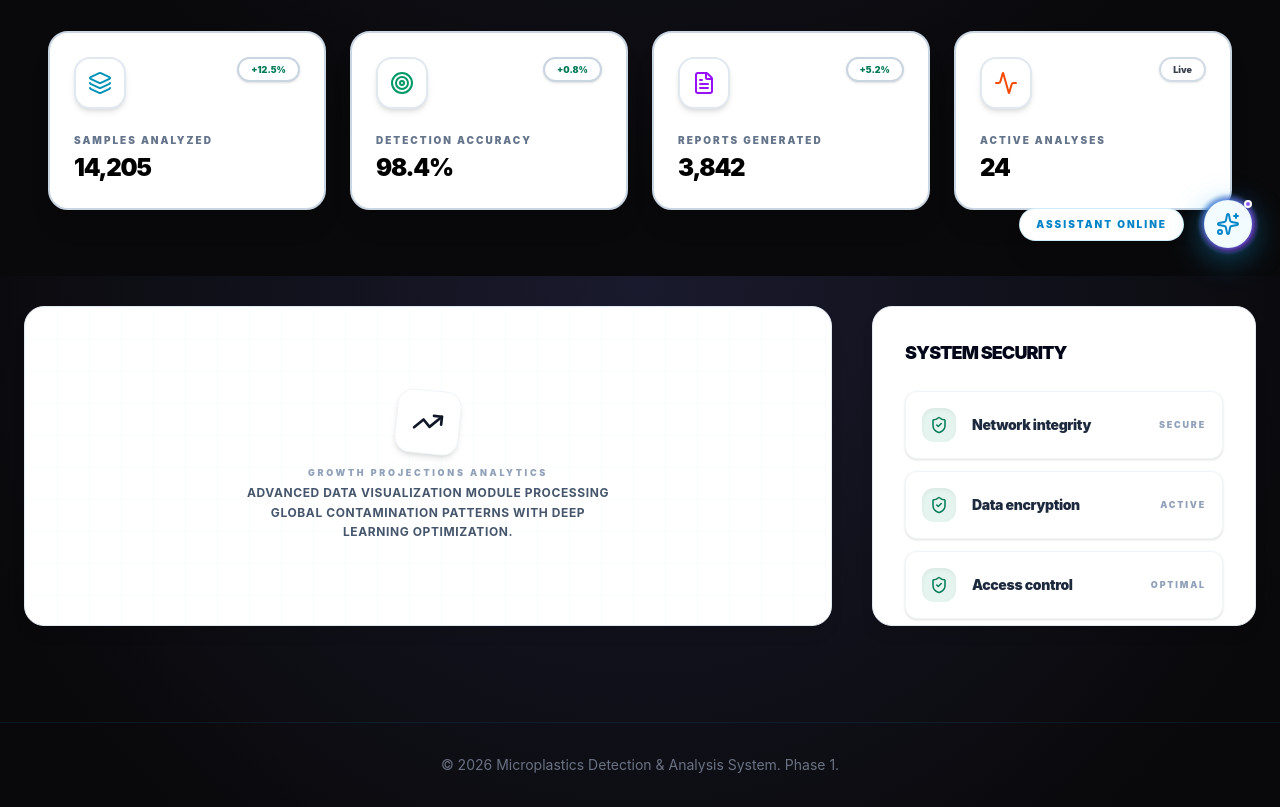
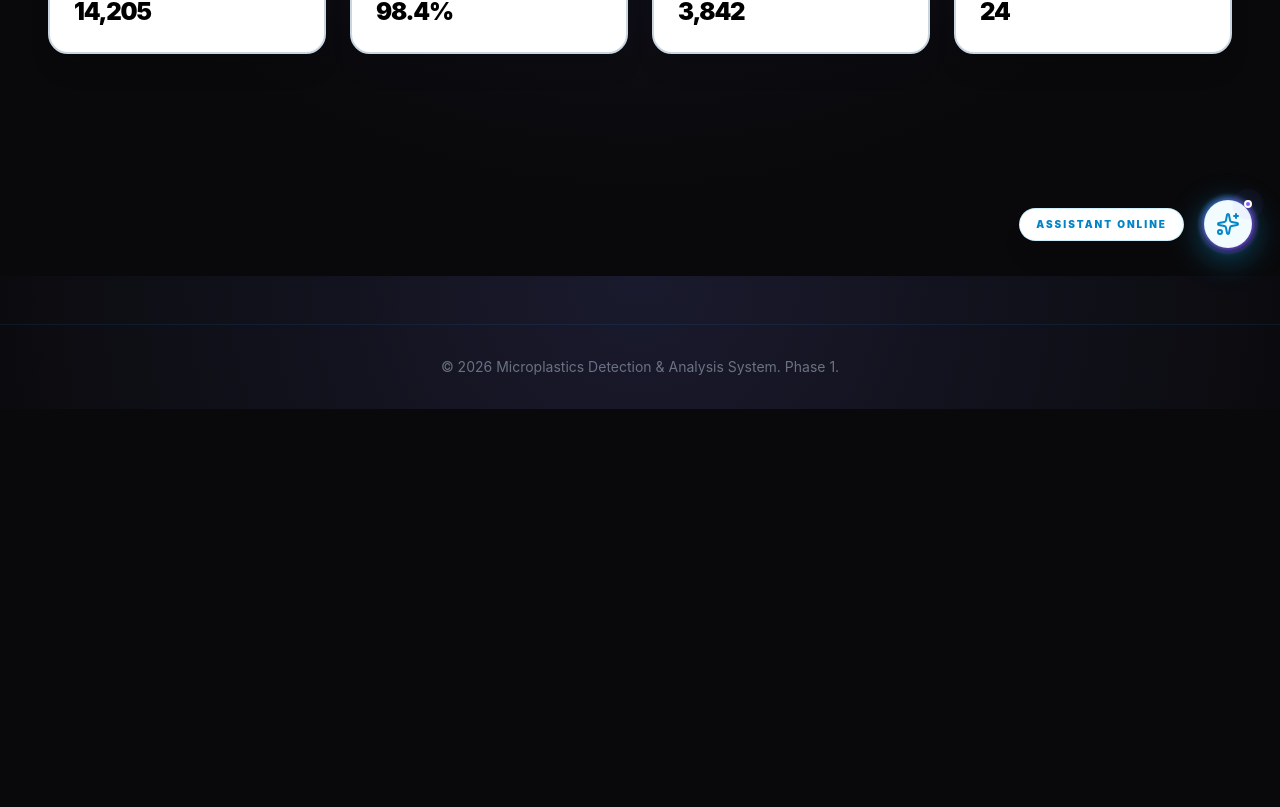
Before and after one commit to Nithishreddyyyy/FTIRNet, a React app in the folder frontend/: page /dashboard in a window 1280 px wide. Shown: the part 524-1331 px from the top of the page. After the commit the page ends 933 px from the top, so only its background shows below. Built offline with nearby package versions, Linux system fonts and the light colour scheme; the HTML template or start-up script is replaced by a standard one.

Commit message:
removed unnecessary components

```diff
--- a/frontend/src/components/Hero.jsx
+++ b/frontend/src/components/Hero.jsx
@@ -18,11 +18,6 @@ const Hero = () => {
           transition={{ duration: 0.8, ease: "easeOut" }}
           className="flex flex-col gap-8"
         >
-          <div className="inline-flex items-center gap-3 px-6 py-2.5 rounded-full bg-white dark:bg-white/5 border-2 border-slate-400 dark:border-white/10 w-fit shadow-xl backdrop-blur-md">
-            <span className="w-3 h-3 rounded-full bg-primary-700 animate-pulse shadow-[0_0_12px_#0369a1]" />
-            <span className="text-[11px] font-black text-slate-950 dark:text-gray-300 tracking-[0.25em] uppercase">Phase 1 Active</span>
-          </div>
-
           <h1 className="text-5xl md:text-7xl lg:text-8xl font-black tracking-tight leading-[0.95] text-black dark:text-white">
             AI-Powered <br />
             <span className="text-gradient">Microplastics</span> <br />
--- a/frontend/src/components/OverviewCards.jsx
+++ b/frontend/src/components/OverviewCards.jsx
@@ -59,11 +59,6 @@ const OverviewCards = () => {
     <section id="dashboard" className="py-8 relative z-10">
       <div className="max-w-7xl mx-auto px-6">
 
-        <div className="mb-10 pb-6 border-b-2 border-slate-400 dark:border-white/10">
-          <h2 className="text-3xl font-black text-black dark:text-white tracking-tighter mb-2">System Overview</h2>
-          <p className="text-sm font-bold text-[#334155] dark:text-gray-400 leading-relaxed max-w-2xl">Real-time metrics from the global microplastics detection network, monitored by our distributed neural nodes.</p>
-        </div>
-
         <motion.div
           variants={containerVariants}
           initial="hidden"
--- a/frontend/src/pages/Dashboard.jsx
+++ b/frontend/src/pages/Dashboard.jsx
@@ -1,7 +1,7 @@
 import React from 'react';
 import { motion } from 'framer-motion';
 import OverviewCards from '../components/OverviewCards';
-import { LayoutDashboard, TrendingUp, Users, ShieldCheck, ChevronDown } from 'lucide-react';
+import { LayoutDashboard, TrendingUp, ChevronDown } from 'lucide-react';
 
 const Dashboard = () => {
   return (
@@ -42,42 +42,6 @@ const Dashboard = () => {
           </div>
           <OverviewCards />
         </div>
-
-        {/* Placeholder for deeper analytics */}
-        <div className="grid grid-cols-1 lg:grid-cols-3 gap-10 pt-4">
-          <div className="lg:col-span-2 glass-card p-8 h-80 flex items-center justify-center relative overflow-hidden border-slate-200 dark:border-white/10 shadow-lg bg-white dark:bg-white/5">
-             <div className="absolute inset-0 bg-[linear-gradient(to_right,#0ea5e905_1px,transparent_1px),linear-gradient(to_bottom,#0ea5e905_1px,transparent_1px)] dark:bg-[linear-gradient(to_right,#ffffff05_1px,transparent_1px),linear-gradient(to_bottom,#ffffff05_1px,transparent_1px)] bg-[size:32px_32px]" />
-             <div className="text-center space-y-4 relative z-10">
-                <div className="w-16 h-16 bg-white dark:bg-primary-500/10 rounded-2xl flex items-center justify-center mx-auto mb-3 rotate-6 shadow-md border border-slate-100 dark:border-white/5 group">
-                   <TrendingUp className="w-8 h-8 text-primary-800 dark:text-primary-400 group-hover:scale-110 transition-transform duration-500" />
-                </div>
-                <div className="space-y-1">
-                   <p className="text-slate-400 dark:text-gray-400 text-[9px] font-black uppercase tracking-[0.3em]">Growth Projections Analytics</p>
-                   <p className="text-slate-600 dark:text-gray-500 text-xs font-bold max-w-sm mx-auto leading-relaxed uppercase tracking-wider">Advanced data visualization module processing global contamination patterns with deep learning optimization.</p>
-                </div>
-             </div>
-          </div>
-          <div className="glass-card p-8 h-80 space-y-6 border-slate-200 dark:border-white/10 shadow-lg flex flex-col bg-white dark:bg-white/5">
-             <h3 className="text-lg font-black text-slate-950 dark:text-white tracking-tighter uppercase">System Security</h3>
-             <div className="space-y-3 flex-1">
-                {[
-                   { label: 'Network integrity', status: 'Secure', icon: ShieldCheck, color: 'text-emerald-700 dark:text-emerald-400' },
-                   { label: 'Data encryption', status: 'Active', icon: ShieldCheck, color: 'text-emerald-700 dark:text-emerald-400' },
-                   { label: 'Access control', status: 'Optimal', icon: ShieldCheck, color: 'text-emerald-700 dark:text-emerald-400' }
-                ].map((item, i) => (
-                   <div key={i} className="flex items-center justify-between p-4 bg-white dark:bg-white/5 rounded-xl border border-slate-100 dark:border-white/5 shadow-sm hover:border-primary-500/30 hover:-translate-x-1 transition-all group">
-                      <div className="flex items-center gap-4">
-                         <div className="p-2 bg-emerald-600/10 dark:bg-emerald-500/20 rounded-xl shadow-inner">
-                            <item.icon className={`w-4.5 h-4.5 ${item.color}`} />
-                         </div>
-                         <span className="text-sm font-black text-slate-800 dark:text-gray-300 tracking-tight">{item.label}</span>
-                      </div>
-                      <span className="text-[9px] font-black text-slate-400 group-hover:text-emerald-700 transition-colors uppercase tracking-[0.2em]">{item.status}</span>
-                   </div>
-                ))}
-             </div>
-          </div>
-        </div>
       </div>
     </div>
   );
--- a/frontend/src/pages/Home.jsx
+++ b/frontend/src/pages/Home.jsx
@@ -1,12 +1,10 @@
 import React from 'react';
 import Hero from '../components/Hero';
-import OverviewCards from '../components/OverviewCards';
 
 const Home = () => {
   return (
     <>
       <Hero />
-      <OverviewCards />
     </>
   );
 };
```
